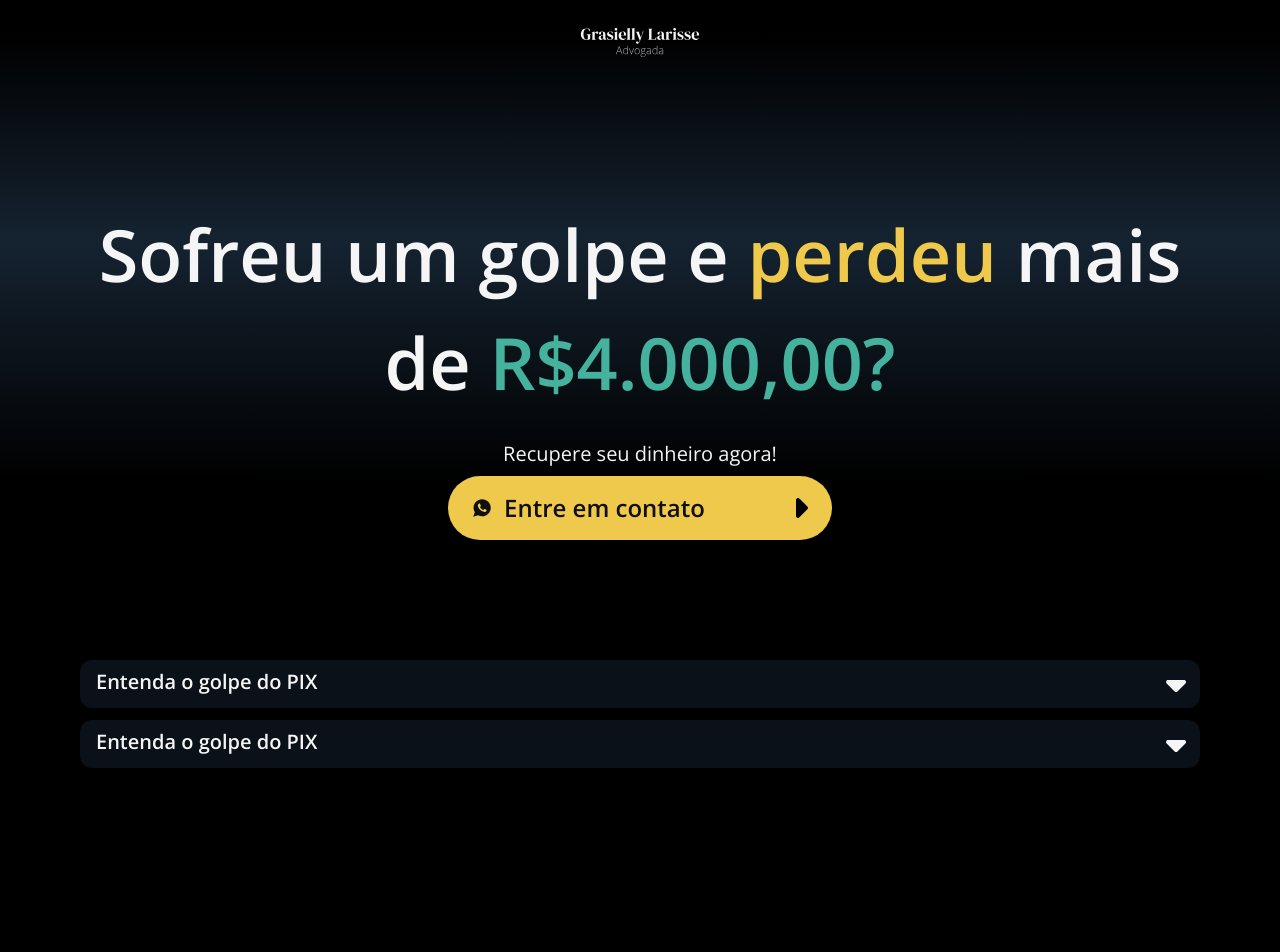
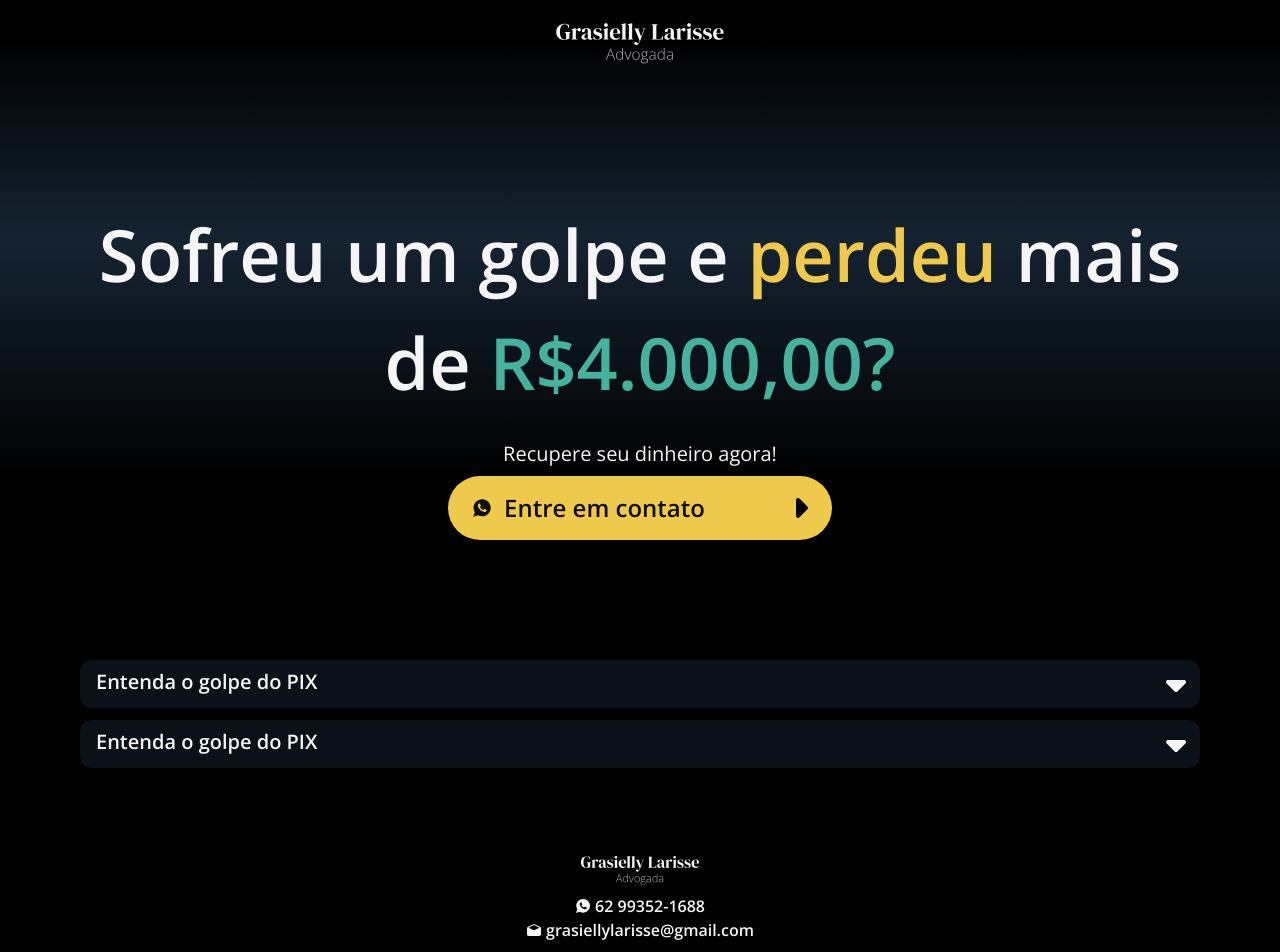
Before and after one commit to dsmarcelo/grasielly-landingpage, a Next.js app: page / in a window 1280 px wide. Shown: the top 952 px of the page. Before the commit the page ends 816 px from the top, so only its background shows below. Built offline with nearby package versions, Linux system fonts and the light colour scheme.

Commit message:
feat: add footer

```diff
--- a/app/components/common/dropdownButton.tsx
+++ b/app/components/common/dropdownButton.tsx
@@ -5,7 +5,7 @@ import { motion } from "framer-motion"
 interface Props {
   item: {
     title: string
-    description: string
+    description: string | JSX.Element
   }
 }
 
--- a/app/components/common/dropdownContainer.tsx
+++ b/app/components/common/dropdownContainer.tsx
@@ -3,10 +3,40 @@ import { DropdownButton } from './dropdownButton'
 
 const items = [{
   title: "Entenda o golpe do PIX",
-  description: "Golpe do PIX” é um termo abrangente para se referir a diversas fraudes que têm acontecido envolvendo esse sistema de transações financeiras.A natureza dos golpes pode variar, no entanto, grande parte deles envolve a obtenção indevida de dados do consumidor, possibilitando que suas contas bancárias sejam invadidas e que transações não autorizadas sejam feitas.Também ocorrem simulações de boletos falsos, pelos quais o consumidor acredita estar pagando algo, mas na verdade acaba enviando dinheiro para uma conta diferente daquela que ele estava imaginando.Diversos outros tipos de golpe têm surgido e, havendo consumação do ato criminoso envolvendo o uso do PIX, o golpe é caracterizado."
+  description: (
+    <>
+      <p className="">
+        “Golpe do PIX” é um termo abrangente para se referir a diversas fraudes que têm acontecido envolvendo esse sistema de transações financeiras.
+      </p>
+      <p className="mt-4">
+        A natureza dos golpes pode variar, no entanto, grande parte deles envolve a obtenção indevida de dados do consumidor, possibilitando que suas contas bancárias sejam invadidas e que transações não autorizadas sejam feitas.
+      </p>
+      <p className="mt-4">
+        Também ocorrem simulações de boletos falsos, pelos quais o consumidor acredita estar pagando algo, mas na verdade acaba enviando dinheiro para uma conta diferente daquela que ele estava imaginando.
+      </p>
+      <p className="mt-4">
+        Diversos outros tipos de golpe têm surgido e, havendo consumação do ato criminoso envolvendo o uso do PIX, o golpe é caracterizado.
+      </p>
+    </>
+  )
 }, {
   title: "Entenda o golpe do PIX",
-  description: "Golpe do PIX” é um termo abrangente para se referir a diversas fraudes que têm acontecido envolvendo esse sistema de transações financeiras.A natureza dos golpes pode variar, no entanto, grande parte deles envolve a obtenção indevida de dados do consumidor, possibilitando que suas contas bancárias sejam invadidas e que transações não autorizadas sejam feitas.Também ocorrem simulações de boletos falsos, pelos quais o consumidor acredita estar pagando algo, mas na verdade acaba enviando dinheiro para uma conta diferente daquela que ele estava imaginando.Diversos outros tipos de golpe têm surgido e, havendo consumação do ato criminoso envolvendo o uso do PIX, o golpe é caracterizado."
+  description: (
+    <>
+      <p className="">
+        “Golpe do PIX” é um termo abrangente para se referir a diversas fraudes que têm acontecido envolvendo esse sistema de transações financeiras.
+      </p>
+      <p className="mt-4">
+        A natureza dos golpes pode variar, no entanto, grande parte deles envolve a obtenção indevida de dados do consumidor, possibilitando que suas contas bancárias sejam invadidas e que transações não autorizadas sejam feitas.
+      </p>
+      <p className="mt-4">
+        Também ocorrem simulações de boletos falsos, pelos quais o consumidor acredita estar pagando algo, mas na verdade acaba enviando dinheiro para uma conta diferente daquela que ele estava imaginando.
+      </p>
+      <p className="mt-4">
+        Diversos outros tipos de golpe têm surgido e, havendo consumação do ato criminoso envolvendo o uso do PIX, o golpe é caracterizado.
+      </p>
+    </>
+  )
 }]
 
 export const DropdownContainer = () => {
--- /dev/null
+++ b/app/components/common/footer.tsx
@@ -0,0 +1,31 @@
+import Image from 'next/image'
+import React from 'react'
+import { IoLogoWhatsapp } from "react-icons/io";
+import { IoMailOpen } from "react-icons/io5";
+
+export const Footer = () => {
+  return (
+    <div
+      className='h-40 w-full bg-[#000] mt-auto gap-2 flex flex-col items-center justify-center'
+    >
+      <Image
+        className=""
+        src="/Logo.svg"
+        alt="Logo"
+        width={120}
+        height={0}
+        priority
+      />
+      <div className='gap-1'>
+        <div className='flex flex-row justify-center items-center gap-1'>
+          <IoLogoWhatsapp />
+          <p className='label-normal'>62 99352-1688</p>
+        </div>
+        <div className='flex flex-row justify-center items-center gap-1'>
+          <IoMailOpen />
+          <p className='label-normal'>grasiellylarisse@gmail.com</p>
+        </div>
+      </div>
+    </div >
+  )
+}
--- a/app/globals.css
+++ b/app/globals.css
@@ -7,7 +7,7 @@ body, p, h1, h2, h3, h4, h5, h6, a, span {
 }
 
 body {
-  color: rgb(var(--foreground-rgb));
+  color: #f5f5f5;
   height: 100vh;
   background: black;
   background-image: linear-gradient(to bottom, hsl(0,0%,0%) 4.5%,hsl(210,40%,13.7%) 30%,hsl(0,0%,0%) 60%);
--- a/app/page.tsx
+++ b/app/page.tsx
@@ -6,16 +6,18 @@ import { FaChevronCircleRight } from "react-icons/fa";
 import { motion } from "framer-motion"
 import { DropdownContainer } from "./components/common/dropdownContainer";
 import CarretIcon from "./assets/images/caret_right_icon.svg";
+import { Footer } from "./components/common/footer";
 
 export default function Home() {
   return (
-    <div className="flex min-h-screen flex-col items-center px-4 lg:px-20">
+    <div className="flex min-h-screen flex-col items-center">
+      <div className="px-4 lg:px-20">
         <header className="flex items-center justify-center h-20">
           <Image
             className=""
             src="/Logo.svg"
             alt="Logo"
-          width={120}
+            width={170}
             height={0}
             priority
           />
@@ -50,6 +52,8 @@ export default function Home() {
             <DropdownContainer />
           </section>
         </main>
+      </div>
+      <Footer />
     </div >
   );
 }
```
Lines whose indentation alone changed are shown as unchanged.
